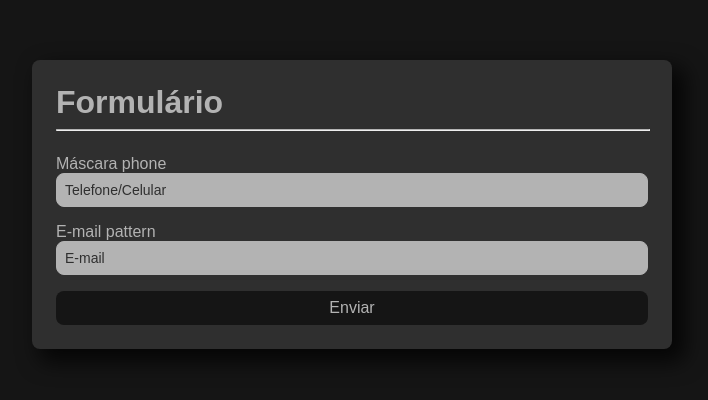
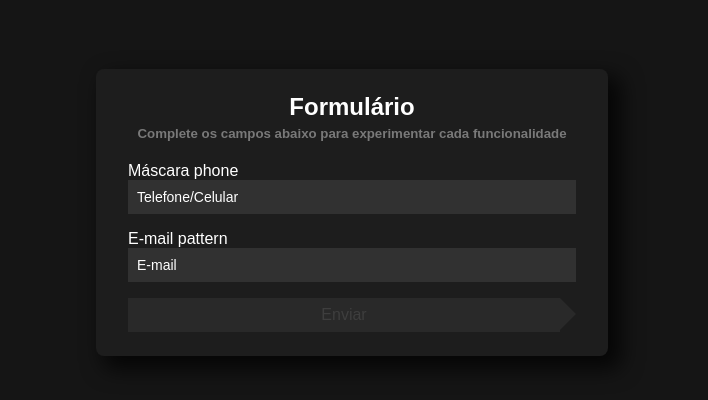
Before and after one commit to xMatheusLopes/angular-utils, an Angular app: page /masks in a window 1280 px wide. Shown: the part 188-588 px from the top of the page, without its empty margins (288-996 px from the left). Built offline with nearby package versions, Linux system fonts and the light colour scheme.

Commit message:
Ajustes layout

```diff
--- a/src/app/masks/masks.component.html
+++ b/src/app/masks/masks.component.html
@@ -1,21 +1,26 @@
 <div class="container">
     <form [formGroup]="form" (ngSubmit)="submit()">
         <div>
-            <h1>Formulário</h1>
-            <hr>
+            <h2>Formulário</h2>
+            <h5>Complete os campos abaixo para experimentar cada funcionalidade</h5>
         </div>
         <div class="item">
             <label for="phone">Máscara phone</label>
-            <input formControlName="phone" id="phone" type="text" (keyup)="printPhone()" placeholder="Telefone/Celular" appPhoneMask>
-            <span *ngIf="phone.touched && phone.errors">Telefone Inválido</span>
+            <input autocomplete="off" formControlName="phone" id="phone" type="text" (keyup)="printPhone()" placeholder="Telefone/Celular" appPhoneMask>
+            <span *ngIf="phone.touched && phone.errors && phone.errors.minlength">Telefone Inválido</span>
+            <span *ngIf="phone.touched && phone.errors && phone.errors.required">Telefone é obrigatório</span>
         </div>
 
         <div class="item">
             <label for="email">E-mail pattern</label>
-            <input formControlName="email" id="email" type="text" placeholder="E-mail" pattern="[a-z0-9.]+@[a-z0-9.-]+\.[a-z]+" title="E-mail">
-            <span *ngIf="email.touched && email.errors">E-mail Inválido</span>
+            <input autocomplete="off" formControlName="email" id="email" type="text" placeholder="E-mail" pattern="[a-z0-9.]+@[a-z0-9.-]+\.[a-z]+" title="E-mail">
+            <span *ngIf="email.touched && email.errors && email.errors.pattern">E-mail Inválido</span>
+            <span *ngIf="email.touched && email.errors && email.errors.required">E-mail é obrigatório</span>
         </div>
 
-        <button type="submit">Enviar</button>
+        <div class="submit">
+            <button type="submit" [disabled]="form.invalid">Enviar</button>
+            <div [ngClass]="(form.invalid) ? 'triangle-disabled' : 'triangle'"></div>
+        </div>
     </form>
 </div>
--- a/src/app/masks/masks.component.scss
+++ b/src/app/masks/masks.component.scss
@@ -1,5 +1,9 @@
-$color-accent: #b3b3b3;
+$color-text: #fff;
+$color-accent: #313131;
 $color-highlight: #2f2f2f;
+$color-light: #797979;
+$color-disabled: #292929;
+$color-text-disabled: #3e3e3e;
 
 :host {
     display: flex;
@@ -12,7 +16,7 @@ $color-highlight: #2f2f2f;
     flex: 1;
     justify-content: center;
     align-items: center;
-    grid-template-columns: 50%;
+    grid-template-columns: 40%;
 
     @media(max-width: 720px) {
         grid-template-columns: 90%;
@@ -22,6 +26,8 @@ $color-highlight: #2f2f2f;
 .item {
     display: flex;
     flex-direction: column;
+    margin-left: 16px;
+    margin-right: 16px;
 
     span {
         font-family: sans-serif;
@@ -36,11 +42,13 @@ form {
     grid-gap: 16px;
     padding: 24px;
     border-radius: 8px;
-    background-color: #2f2f2f;
+    background-color: #1d1d1d;
     box-shadow: 10px 10px 21px 3px rgba(0, 0, 0, 0.75);
+    padding: 24px 16px;
+    margin: 0;
 
     label {
-        color: $color-accent;
+        color: $color-text;
         font-family: sans-serif;
     }
 
@@ -49,24 +57,32 @@ form {
         font-size: 14px;
         background-color: $color-accent;
         border: solid 1px $color-accent;
-        color: $color-highlight;
-        border-radius: 8px;
+        color: $color-text;
+        outline: none;
+
+        &:focus {
+            background-color: $color-light;
+        }
     }
 
     input::placeholder {
-        color: $color-highlight
+        color: $color-text
     }
 
     div {
-        h1 {
+        h2 {
             font-family: sans-serif;
             margin: 0;
-            color: $color-accent;
+            color: $color-text;
+            text-align: center;
         }
 
-        hr {
-            width: 100%;
-            border-top: 1px solid #b3b3b3;
+        h5 {
+            margin-top: 5px;
+            margin-bottom: 5px;
+            font-family: sans-serif;
+            color: $color-light;
+            text-align: center;
         }
     }
 
@@ -74,9 +90,38 @@ form {
         padding: 8px;
         font-family: sans-serif;
         font-size: 16px;
-        background-color: #151515;
-        color: $color-accent;
+        background-color: #080808;
+        color: $color-text;
         border: none;
-        border-radius: 8px;
+        flex: 1;
+        margin-left: 16px;
+
+        &:disabled {
+            background-color: $color-disabled;
+            color: $color-text-disabled;
+        }
+    }
+
+    button:disabled > .triangle {
+        border-left: 16px solid red;
     }
 }
+
+.submit {
+    display: flex;
+    flex: 1;
+}
+.triangle {
+    width: 0;
+    height: 0;
+    border-left: 16px solid #080808;
+    border-right: 16px solid transparent;
+    border-bottom: 16px solid transparent;
+    border-top: 16px solid transparent;
+}
+
+.triangle-disabled {
+    @extend .triangle;
+    border-left: 16px solid $color-disabled;
+
+}
--- a/src/app/masks/masks.component.ts
+++ b/src/app/masks/masks.component.ts
@@ -28,7 +28,7 @@ export class MasksComponent implements OnInit {
   }
 
   submit() {
-
+    alert('Simulação realizada!');
   }
 
   get phone() {
```
